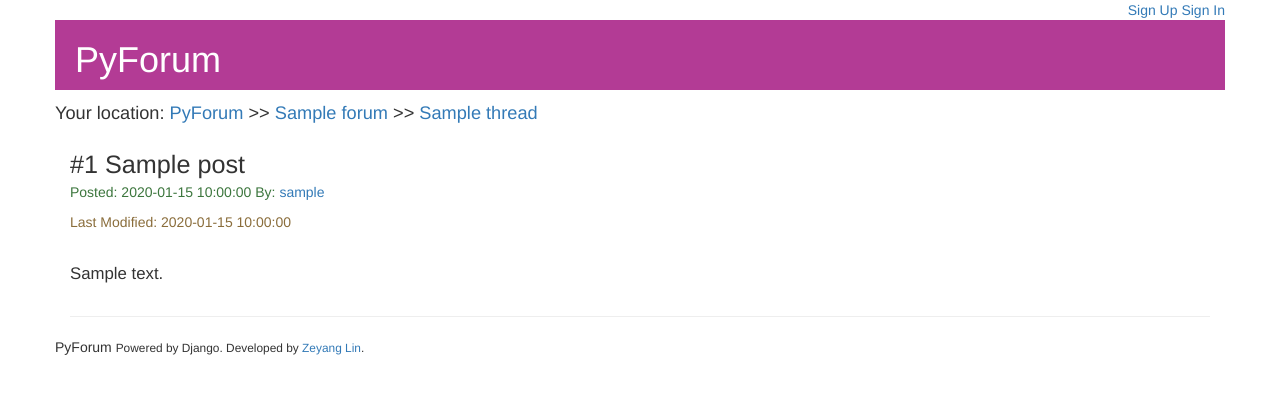
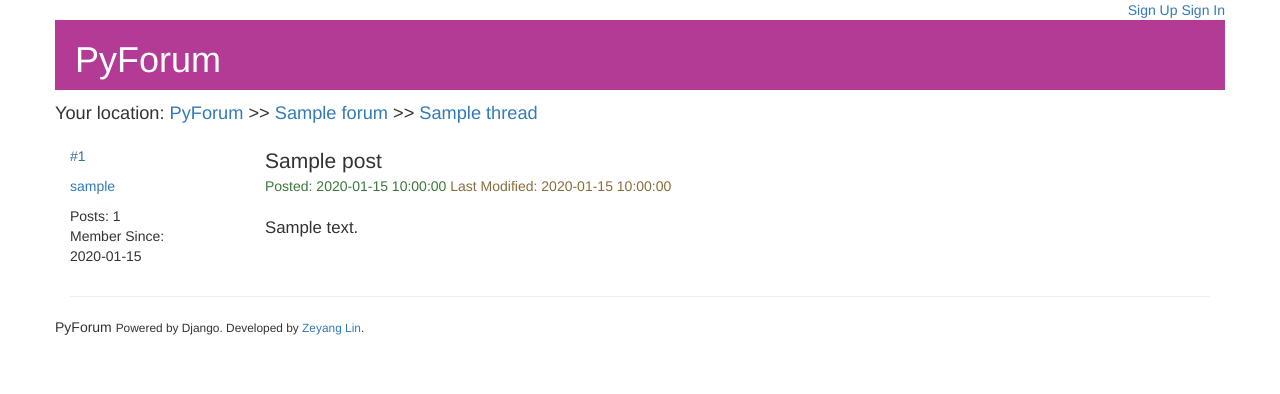
Before and after one commit to linzeyang/pyforum, a Django app: template pyforum/templates/pyforum/thread_detail.html in a window 1280 px wide. Shown: the top 394 px of the page. Run offline with Django 3.2, Linux system fonts and the light colour scheme; the template is opened without the code that fills it: most values are stand-ins (such as "Sample title", 1, 10 or a date in 2020); some libraries are stand-ins or nearby versions.

Commit message:
[Alpha4.1] Change thread detail layout; add signature

```diff
--- a/pyforum/static/pyforum/style.css
+++ b/pyforum/static/pyforum/style.css
@@ -42,7 +42,7 @@
 }
 
 #thread header {
-	font-size: 1.8em;
+	font-size: 1.5em;
 }
 
 .thread_content {
--- a/pyforum/templates/pyforum/compose.html
+++ b/pyforum/templates/pyforum/compose.html
@@ -58,7 +58,7 @@
       {% else %}{% ifequal mode 'new_post' %}
         value="Re: {{ thread.title }}"
       {% else %}{% ifequal mode 'edit_post' %}
-        value="Re: {{ post.thread.title }}"
+        value="{{ post.title }}"
       {% endifequal %}{% endifequal %}{% endifequal %} />
   </div>
 
@@ -81,6 +81,9 @@
   {% else %}{% ifequal mode 'edit_post' %}
   <input type="hidden" name="post_id" value="{{ post.id }}">
   {% endifequal %}{% endifequal %}{% endifequal %}
+  <div class="checkbox">
+    <label><input type="checkbox" name="add_signature" />Include my signature</label>
+  </div>
 
   <input type="submit" class="btn btn-warning btn-lg" value="Submit" />
 </form>
--- a/pyforum/templates/pyforum/thread_detail.html
+++ b/pyforum/templates/pyforum/thread_detail.html
@@ -21,31 +21,37 @@
   {% endif %}
 
   {% for post in posts %}
-  <article>
-    <div class="row">
-      <header class="col-md-10">#{{ forloop.counter }} {{ post.title }}</header>
+  <article class="row">
+    <aside class="col-md-2">
+      <p class="text-info">#{{ forloop.counter }} </p>
+      <p><a href="{% url 'pyforum:user_detail' post.user.id %}">{{ post.user.username }}</a></p>
+      <p>Posts: {{ post.user.post_set.all.count }}<br />
+        Member Since:<br />
+        {{ post.user.date_joined|date:"Y-m-d" }}
+      </p>
+      {% ifequal user.id post.user.id %}
+      <a href="{% url 'pyforum:edit_post' post.id %}" class="btn btn-success btn-sm">&nbsp;&nbsp;&nbsp;Edit&nbsp;&nbsp;&nbsp;</a>
+      <a href="{% url 'pyforum:delete_post' post.id %}" class="btn btn-danger btn-sm">&nbsp;Delete&nbsp;</a>
+      {% endifequal %}
+    </aside>
+    <div class="col-md-10">
+      <header>{{ post.title }}</header>
+      <div>
+        <span class="text-success">
+        Posted: {{ post.time_posted|date:"Y-m-d H:i:s" }}
+        </span>
+      {% if post.ever_modified %}
+        <span class="text-warning">
+        Last Modified: {{ post.time_last_modified|date:"Y-m-d H:i:s" }}
+        </span>
+      {% endif %}
+      </div>
+      <div class="row">
+        <p class="col-md-10 thread_content">{{ post.content|linebreaksbr|urlize }}</p>
+      </div>
     </div>
-    <div class="row">
-      <p class="col-md-10 text-success">
-      Posted: {{ post.time_posted|date:"Y-m-d H:i:s" }} By: <a href="{% url 'pyforum:user_detail' post.user.id %}">{{post.user.username}}</a>
-      </p>
-    </div>
-    {% if post.ever_modified %}
-    <div class="row">
-      <p class="col-md-10 text-warning">
-      Last Modified: {{ post.time_last_modified|date:"Y-m-d H:i:s" }}
-      </p>
-    </div>
-    {% endif %}
-    <div class="row">
-      <p class="col-md-10 thread_content">{{ post.content|linebreaksbr|urlize }}</p>
-    </div>
-    {% ifequal user.id post.user.id %}
-    <a href="{% url 'pyforum:edit_post' post.id %}" class="btn btn-success btn-sm">&nbsp;&nbsp;Edit&nbsp;&nbsp;</a>
-    <a href="{% url 'pyforum:delete_post' post.id %}" class="btn btn-danger btn-sm">&nbsp;Delete&nbsp;</a>
-    {% endifequal %}
-    <hr />
   </article>
+  <hr />
   {% empty %}
   <p class="row text-danger">
     No post is returned ! Did you enter an invalid URL ?
--- a/pyforum/views.py
+++ b/pyforum/views.py
@@ -92,6 +92,10 @@ def save_post(request):
 
     user_id = request.POST['user_id']
     user = get_object_or_404(User, pk=user_id)
+
+    add_signature = 'add_signature' in request.POST
+    if add_signature:
+        content += "\n\n    ------ %s" % user.signature
 
     if mode == 'new_thread':
         forum_id = request.POST['forum_id']
```
